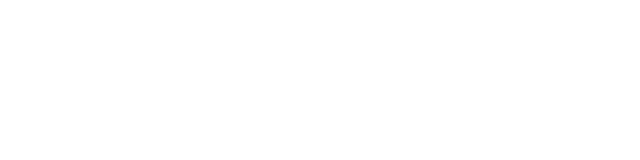
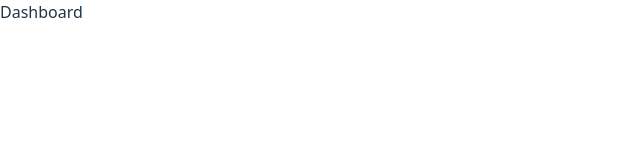
Before and after one commit to sivanantham1998/job_portal_frontend, a React (Vite) app: page /dashboard in a window 1280 px wide. Before the commit this address had no page. Shown: the top 160 px of the page, without its empty margins (0-640 px from the left). Built offline with nearby package versions, Linux system fonts and the light colour scheme.

Commit message:
dashborad file created nothing do

```diff
--- a/src/App.jsx
+++ b/src/App.jsx
@@ -1,11 +1,13 @@
 import { Routes, Route } from "react-router-dom";
 import HomePage from "./HomePage";
+import Dashboard from "./Dashboard/Dashboard";
 
 function App() {
   return (
     <>
       <Routes>
         <Route index element={<HomePage />} />
+        <Route path="dashboard" element={<Dashboard />} />
       </Routes>
     </>
   );
--- /dev/null
+++ b/src/Dashboard/Dashboard.jsx
@@ -0,0 +1,5 @@
+import React from "react";
+
+export default function Dashboard() {
+  return <div>Dashboard</div>;
+}
--- a/src/HomePage.jsx
+++ b/src/HomePage.jsx
@@ -12,6 +12,7 @@
   return (
     <div>
       {isMobile ? <MobileHeader /> : <HeaderMain />}
+
       <Job_container />
       <ExploreMain />
       <FooterMain />
```
Also changed, not shown: 1 other file (tests, documents, lock files or other folders).
